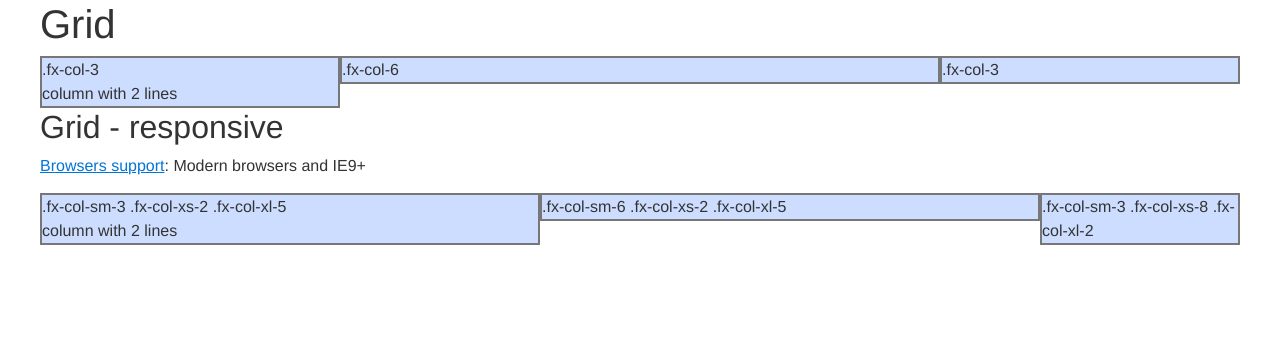
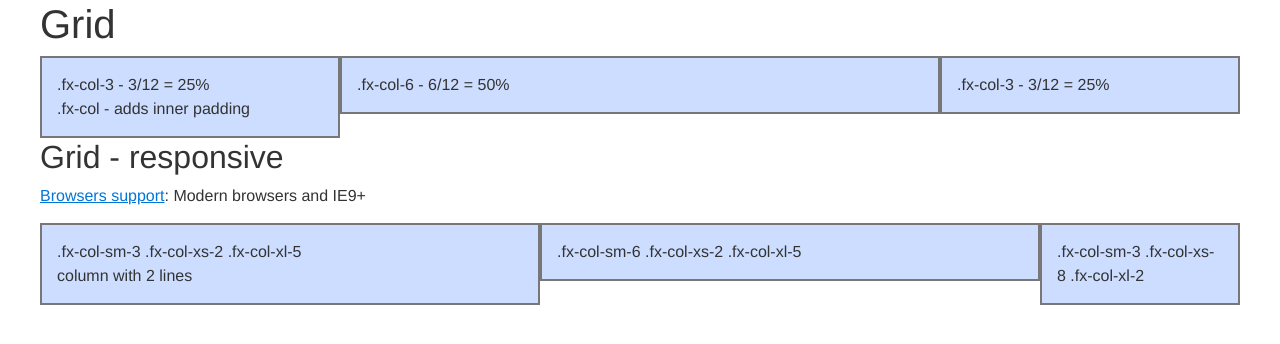
Before and after one commit to webvitalii/flexify, a PHP site: page /grid.php in a window 1280 px wide. Shown: the part 50-394 px from the top of the page. Run offline with PHP 8.4, Linux system fonts and the light colour scheme.

Commit message:
Added .fx-col and .fx-box with padding

```diff
--- a/css/flexify.css
+++ b/css/flexify.css
@@ -383,6 +383,10 @@ template {
 
 /* ---------- grid - cols ---------- */
 
+.fx-col {
+	padding: 15px;
+}
+
 .fx-col-1, .fx-col-2, .fx-col-3, .fx-col-4, .fx-col-5, .fx-col-6,
 .fx-col-7, .fx-col-8, .fx-col-9, .fx-col-10, .fx-col-11, .fx-col-12 {
 	float: left;
@@ -658,6 +662,10 @@ template {
 }
 
 /* ---------- grid - flexible - cols ---------- */
+
+.fx-box {
+	padding: 15px;
+}
 
 .fx-box-1, .fx-box-2, .fx-box-3, .fx-box-4, .fx-box-5, .fx-box-6,
 .fx-box-7, .fx-box-8, .fx-box-9, .fx-box-10, .fx-box-11, .fx-box-12 {
--- a/grid-flexible.php
+++ b/grid-flexible.php
@@ -7,9 +7,9 @@
 	<p><a href="http://caniuse.com/#search=flexbox" target="_blank">Browsers support</a>: Modern browsers and IE12+</p>
 
 	<div class="fx-grid">
-		<div class="fx-box-1 fx-demo">.fx-box-1 - 25%<br> column with 2 lines</div>
-		<div class="fx-box-2 fx-demo">.fx-box-2 - 50%</div>
-		<div class="fx-box-1 fx-demo">.fx-box-1 - 25%</div>
+		<div class="fx-box fx-box-1 fx-demo">.fx-box-1 - 1/4 = 25%<br> .fx-box - adds inner padding</div>
+		<div class="fx-box fx-box-2 fx-demo">.fx-box-2 - 2/4 = 50%;</div>
+		<div class="fx-box fx-box-1 fx-demo">.fx-box-1 - 1/4 = 25%</div>
 	</div>
 
 
--- a/grid.php
+++ b/grid.php
@@ -5,9 +5,9 @@
 	<h1>Grid</h1>
 
 	<div class="fx-row">
-		<div class="fx-col-3 fx-demo">.fx-col-3<br> column with 2 lines</div>
-		<div class="fx-col-6 fx-demo">.fx-col-6</div>
-		<div class="fx-col-3 fx-demo">.fx-col-3</div>
+		<div class="fx-col fx-col-3 fx-demo">.fx-col-3 - 3/12 = 25%<br> .fx-col - adds inner padding</div>
+		<div class="fx-col fx-col-6 fx-demo">.fx-col-6 - 6/12 = 50%</div>
+		<div class="fx-col fx-col-3 fx-demo">.fx-col-3 - 3/12 = 25%</div>
 	</div>
 
 	<h2>Grid - responsive</h2>
@@ -15,9 +15,9 @@
 	<p><a href="http://caniuse.com/#feat=css-mediaqueries" target="_blank">Browsers support</a>: Modern browsers and IE9+</p>
 
 	<div class="fx-row">
-		<div class="fx-col-sm-3 fx-col-xs-2 fx-col-xl-5 fx-demo">.fx-col-sm-3 .fx-col-xs-2 .fx-col-xl-5<br> column with 2 lines</div>
-		<div class="fx-col-sm-6 fx-col-xs-2 fx-col-xl-5 fx-demo">.fx-col-sm-6 .fx-col-xs-2 .fx-col-xl-5</div>
-		<div class="fx-col-sm-3 fx-col-xs-8 fx-col-xl-2 fx-demo">.fx-col-sm-3 .fx-col-xs-8 .fx-col-xl-2</div>
+		<div class="fx-col fx-col-sm-3 fx-col-xs-2 fx-col-xl-5 fx-demo">.fx-col-sm-3 .fx-col-xs-2 .fx-col-xl-5<br> column with 2 lines</div>
+		<div class="fx-col fx-col-sm-6 fx-col-xs-2 fx-col-xl-5 fx-demo">.fx-col-sm-6 .fx-col-xs-2 .fx-col-xl-5</div>
+		<div class="fx-col fx-col-sm-3 fx-col-xs-8 fx-col-xl-2 fx-demo">.fx-col-sm-3 .fx-col-xs-8 .fx-col-xl-2</div>
 	</div>
 
 
```
